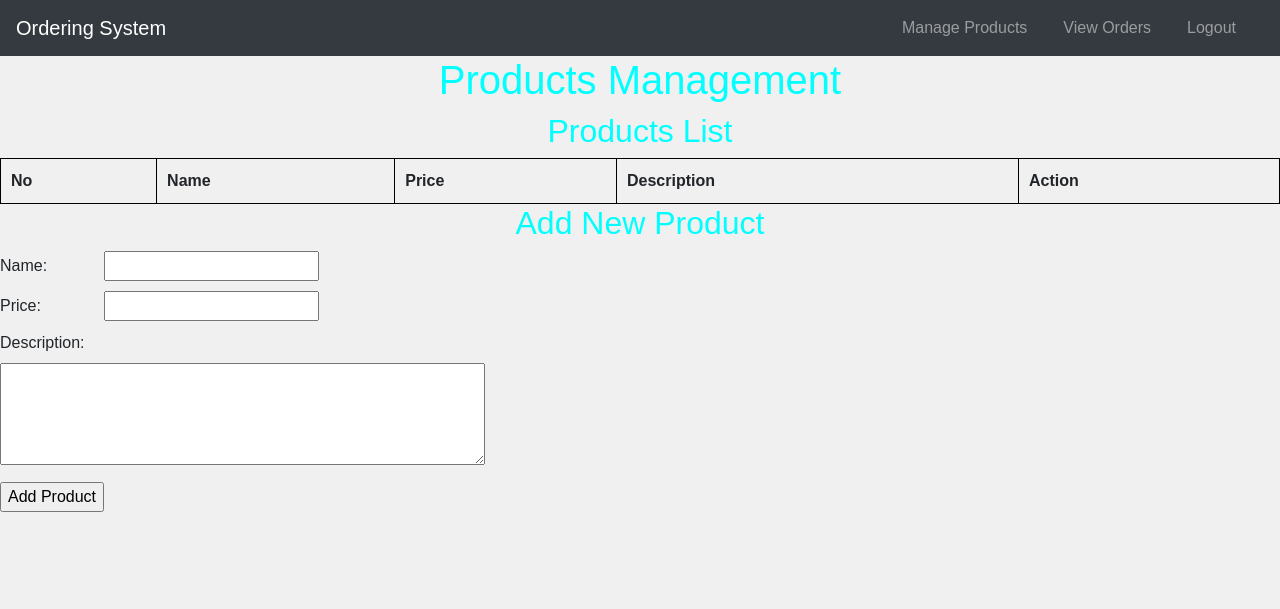
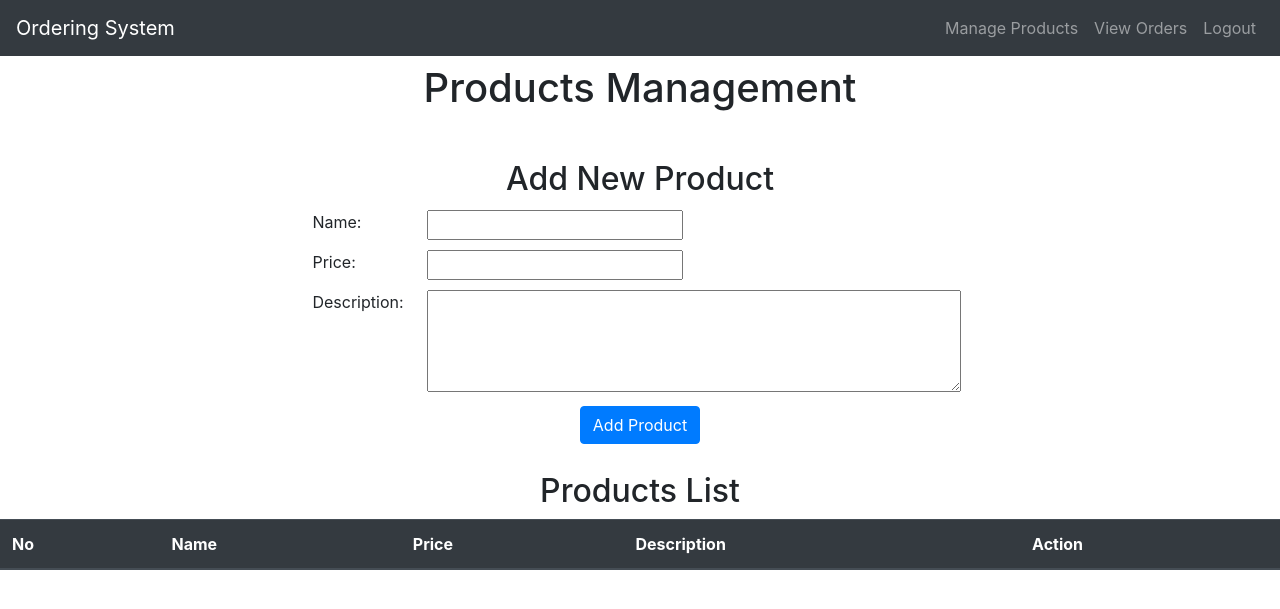
Before and after one commit to teguhderian/ORDER, a PHP site: page /admin/products.php in a window 1280 px wide. Shown: the top 609 px of the page. Run offline with PHP 8.4, Linux system fonts and the light colour scheme; the visitor is signed in with stand-in values (Sample User, id 1); data that the repository does not hold is empty.

Commit message:
update tampilan

```diff
--- a/admin/products.php
+++ b/admin/products.php
@@ -19,16 +19,52 @@ $result = $stmt->get_result();
     <meta charset="UTF-8">
     <title>Admin - Products</title>
     <link rel="stylesheet" href="https://stackpath.bootstrapcdn.com/bootstrap/4.5.2/css/bootstrap.min.css">
-    <link rel="stylesheet" href="../assets/css/style.css">
 </head>
 <body>
     <?php include '../navbar.php'; ?>
 
-    <h1>Products Management</h1>
+    <h1 class="text-center mt-2">Products Management</h1>
 
-    <h2>Products List</h2>
-    <table>
-        <thead>
+    <h2 class="text-center mt-5">Add New Product</h2>
+
+    <div class="container d-flex justify-content-center">
+        <form method="POST" action="add_product.php">
+            <div class="row py-1">
+                <div class="col-sm-2">
+                    <label for="name">Name:</label>
+                </div>
+                <div class="col-sm-2">
+                    <input type="text" name="name" required>
+                </div>
+            </div>
+            <div class="row py-1">
+                <div class="col-sm-2">
+                    <label for="price">Price:</label>
+                </div>
+                <div class="col-sm-2">
+                    <input type="number" name="price" min="0" step="0.01" required>
+                </div>
+            </div>
+            <div class="row py-1">
+                <div class="col-sm-2">
+                    <label for="description">Description:</label>
+                </div>
+                <div class="col-sm-2">
+                    <textarea name="description" rows="4" cols="50"></textarea>
+                </div>
+            </div>
+            <div class="row py-1">
+                <div class="col d-flex justify-content-center">
+                    <input type="submit" class="btn btn-primary" value="Add Product">
+                </div>
+            </div>
+        </form>
+    </div>
+
+
+    <h2 class="text-center mt-4">Products List</h2>
+    <table class="table table-striped">
+        <thead class="thead-dark">
             <tr>
                 <th>No</th>
                 <th>Name</th>
@@ -48,8 +84,8 @@ $result = $stmt->get_result();
                     <td><?php echo $row['price']; ?></td>
                     <td><?php echo $row['description']; ?></td>
                     <td>
-                        <a href="edit_product.php?id=<?php echo $row['id']; ?>">Edit</a>
-                        <a href="delete_product.php?id=<?php echo $row['id']; ?>" onclick="return confirm('Are you sure you want to delete this product?')">Delete</a>
+                        <a class="btn btn-secondary" href="edit_product.php?id=<?php echo $row['id']; ?>">Edit</a>
+                        <a class="btn btn-danger" href="delete_product.php?id=<?php echo $row['id']; ?>" onclick="return confirm('Are you sure you want to delete this product?')">Delete</a>
                     </td>
                 </tr>
             <?php
@@ -57,16 +93,5 @@ $result = $stmt->get_result();
                 endwhile; ?>
         </tbody>
     </table>
-
-    <h2>Add New Product</h2>
-    <form method="POST" action="add_product.php">
-        <label for="name">Name:</label>
-        <input type="text" name="name" required><br>
-        <label for="price">Price:</label>
-        <input type="number" name="price" min="0" step="0.01" required><br>
-        <label for="description">Description:</label><br>
-        <textarea name="description" rows="4" cols="50"></textarea><br>
-        <input type="submit" value="Add Product">
-    </form>
 </body>
 </html>
--- a/assets/css/style.css
+++ b/assets/css/style.css
@@ -46,9 +46,3 @@ label {
 input, select, textarea {
     margin-bottom: 10px;
 }
-
-h1, h2 {
-    width: 100%;
-    color: aqua;
-    text-align: center;
-}
```
Also changed, not shown: admin/orders.php (+4 -5 lines), customer/index.php (+20 -16 lines), login.php (+17 -0 lines), register.php (+7 -3 lines).
